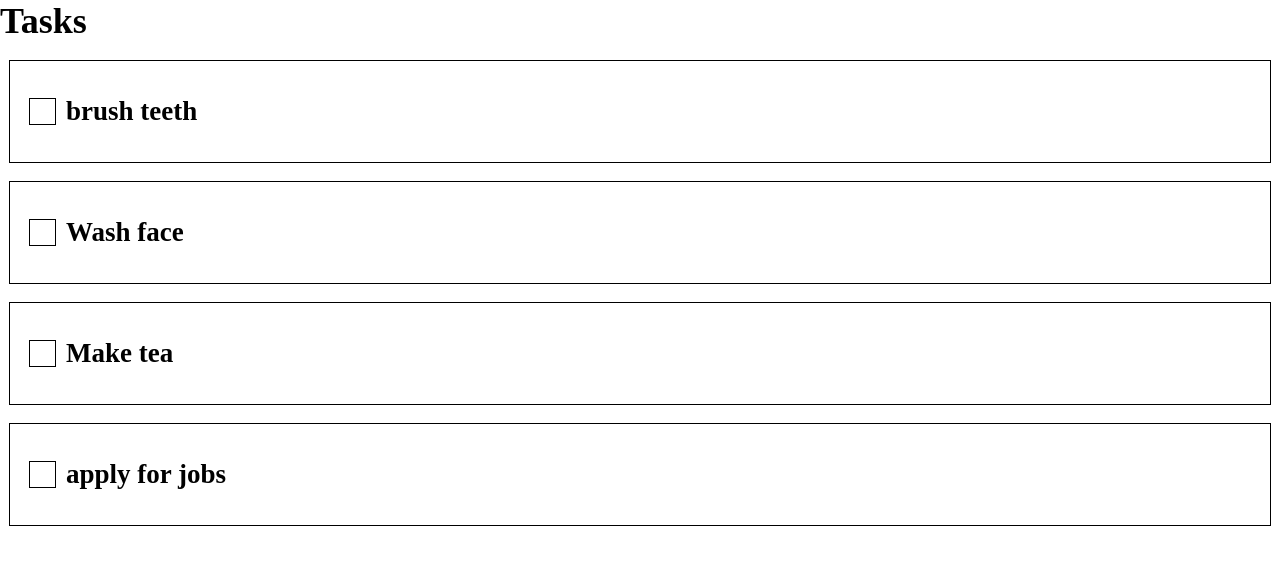
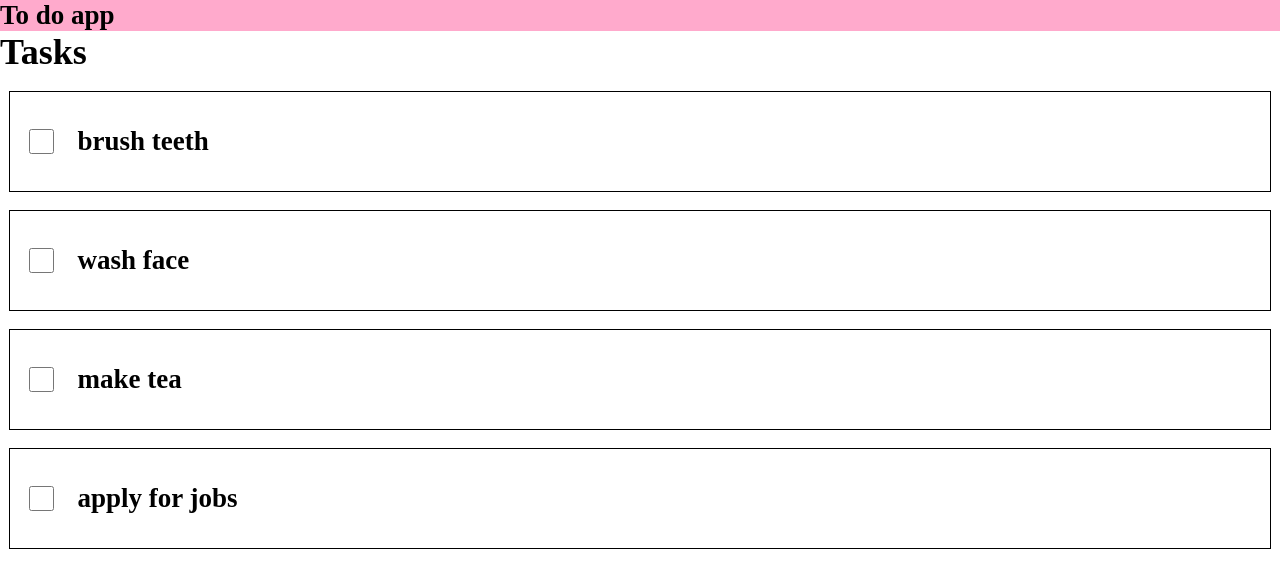
Before and after one commit to emmajphillips/reminders, a React (Create React App) app in the folder frontend/: page /tasks/today in a window 1280 px wide. Shown: the top 588 px of the page. Built offline with nearby package versions, Linux system fonts and the light colour scheme.

Commit message:
organised styles folder and added rough navbar

```diff
--- a/frontend/src/App.js
+++ b/frontend/src/App.js
@@ -1,12 +1,14 @@
 import React from 'react'
 import { BrowserRouter, Route, Switch } from 'react-router-dom'
 
+import Navbar from './components/common/Navbar'
 import Home from './components/common/Home'
 import TasksToday from './components/tasks/TasksToday'
 
 const App = () => {
   return (
     <BrowserRouter>
+      <Navbar />
       <Switch>
         <Route exact path="/" component={Home} />
         <Route path="/tasks/today" component={TasksToday} />
--- /dev/null
+++ b/frontend/src/components/common/Navbar.js
@@ -0,0 +1,22 @@
+import React from 'react'
+import { Link } from 'react-router-dom'
+
+const Navbar = () => {
+  return (
+    <div className="navbar">
+      <h2>To do app</h2>
+      <nav>
+        <ul>
+          <li><Link to="/login">Log in</Link></li>
+          <li><Link to="/signup">Sign up</Link></li>
+        </ul>
+        <span></span>
+        <span></span>
+        <span></span>
+      </nav>
+    </div>
+
+  )
+}
+
+export default Navbar
--- a/frontend/src/components/tasks/TasksToday.js
+++ b/frontend/src/components/tasks/TasksToday.js
@@ -16,8 +16,7 @@ function TasksToday () {
       <PageContainer>
         {tasks.map(task => (
           <div key={task.id} className="task">
-            <input type="checkbox" />
-            <span className="checkbox" onClick={handleCheck}></span>
+            <input type="checkbox" className="checkbox" onClick={handleCheck}/>
             <h2>{task.name}</h2>
           </div>
         ))}
--- /dev/null
+++ b/frontend/src/styles/mobile/common/navbar.scss
@@ -0,0 +1,14 @@
+// * Navbar
+div.navbar {
+  display: flex;
+  justify-content: space-between;
+  background-color: #ffaacc;
+  nav > ul {
+    display: none;
+  }
+  nav > span {
+    width: 30px;
+    height: 3px;
+    background-color: #000;
+  }
+}
--- a/frontend/src/styles/mobile/mobile.scss
+++ b/frontend/src/styles/mobile/mobile.scss
@@ -3,36 +3,8 @@ section.section {
   justify-content: center;
   min-height: calc(100vh - 41px);
   height: 100%;
-  div.container {
-    display: flex;
-    flex-direction: column;
-    width: 100%;
-    margin: 0.5rem;
-  }
-  div.task {
-    display: flex;
-    align-items: center;
-    margin: 0.5em 0;
-    padding: 1.5em 0.5em;
-    border: 1px solid #000;
-    input {
-      position: absolute;
-      opacity: 0;
-      cursor: pointer;
-      height: 0;
-      width: 0;
-    }
-    .checkbox {
-      position: relative;
-      top: 0;
-      left: 0;
-      height: 25px;
-      width: 25px;
-      margin: 10px;
-      background-color: #FFF;
-      border: 1px solid #000;
-    }
-  }
 }
 
-@import "./home.scss";
+@import "./common/navbar.scss";
+@import "./common/home.scss";
+@import "./tasks/today.scss";
--- /dev/null
+++ b/frontend/src/styles/mobile/tasks/today.scss
@@ -0,0 +1,28 @@
+section.section {
+  div.container {
+    display: flex;
+    flex-direction: column;
+    width: 100%;
+    margin: 0.5rem;
+  }
+  div.task {
+    display: flex;
+    align-items: center;
+    margin: 0.5em 0;
+    padding: 1.5em 0.5em;
+    border: 1px solid #000;
+    input.checkbox {
+      position: relative;
+      height: 25px;
+      width: 25px;
+      margin: 10px;
+      background-color: #fff;
+      border: 1px solid #000;
+      cursor: pointer;
+    }
+    h2 {
+      margin: 0 0.5em;
+      text-transform: lowercase;
+    }
+  }
+}
```
Also changed, not shown: frontend/src/styles/mobile/common/home.scss (renamed from frontend/src/styles/mobile/home.scss).
